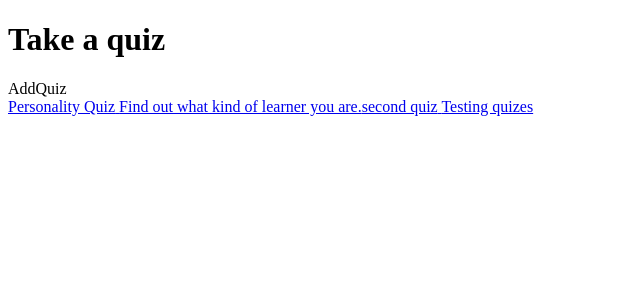
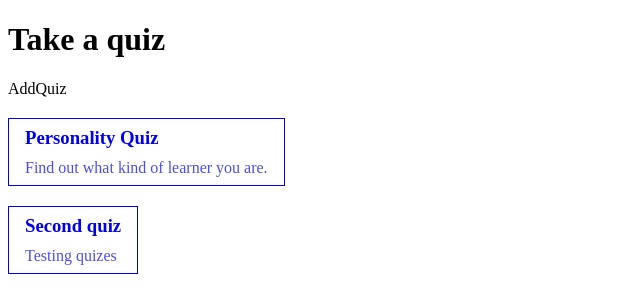
Before and after one commit to Artesoft-Hub/obrio-test-task, a Next.js app: page / in a window 1280 px wide. Shown: the top 304 px of the page, without its empty margins (0-640 px from the left). Built offline with nearby package versions, Linux system fonts and the light colour scheme.

Commit message:
little style impovement for easier testing

```diff
--- a/components/QuizCard.tsx
+++ b/components/QuizCard.tsx
@@ -9,8 +9,19 @@ type Props = {
 
 export const QuizCard = ({ id, title, description }: Props) => {
     return (
-        <Link href={`quiz/${id}`}>
-            {title} {description}
+        <Link href={`quiz/${id}`} style={{ textDecoration: "none" }}>
+            <div
+                style={{
+                    display: "flex",
+                    flexDirection: "column",
+                    gap: 10,
+                    padding: "8px 16px",
+                    border: "1px solid",
+                }}
+            >
+                <h3 style={{ margin: 0 }}>{title}</h3>
+                <p style={{ opacity: 0.7, margin: 0 }}>{description}</p>
+            </div>
         </Link>
     );
 };
--- a/pages/index.tsx
+++ b/pages/index.tsx
@@ -126,7 +126,7 @@ export const getStaticProps: GetStaticProps = async () => {
                 },
                 {
                     id: "test-2",
-                    title: "second quiz",
+                    title: "Second quiz",
                     description: "Testing quizes",
                 },
             ],
@@ -138,10 +138,19 @@ export default function Home({ quizes }: Props) {
     return (
         <>
             <h1>Take a quiz</h1>
-            <AddQuiz />
-            {quizes.map((quiz: any) => (
-                <QuizCard key={quiz.id} {...quiz} />
-            ))}
+            <div
+                style={{
+                    display: "flex",
+                    flexDirection: "column",
+                    alignItems: "flex-start",
+                    gap: 20,
+                }}
+            >
+                <AddQuiz />
+                {quizes.map((quiz: any) => (
+                    <QuizCard key={quiz.id} {...quiz} />
+                ))}
+            </div>
         </>
     );
 }
```
